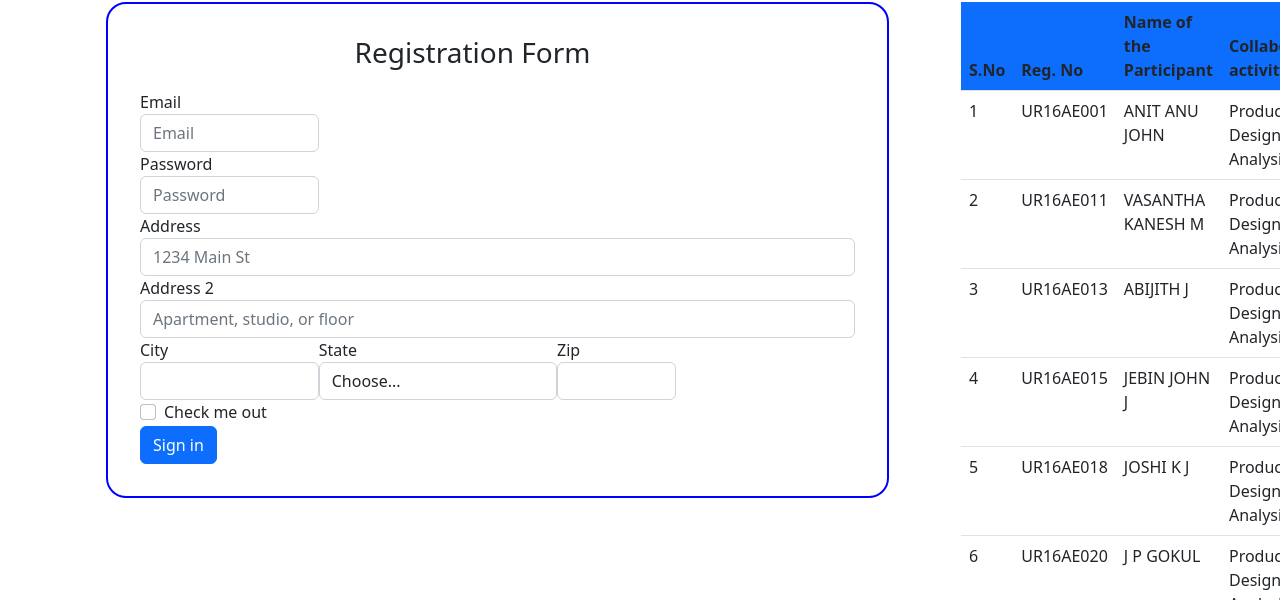
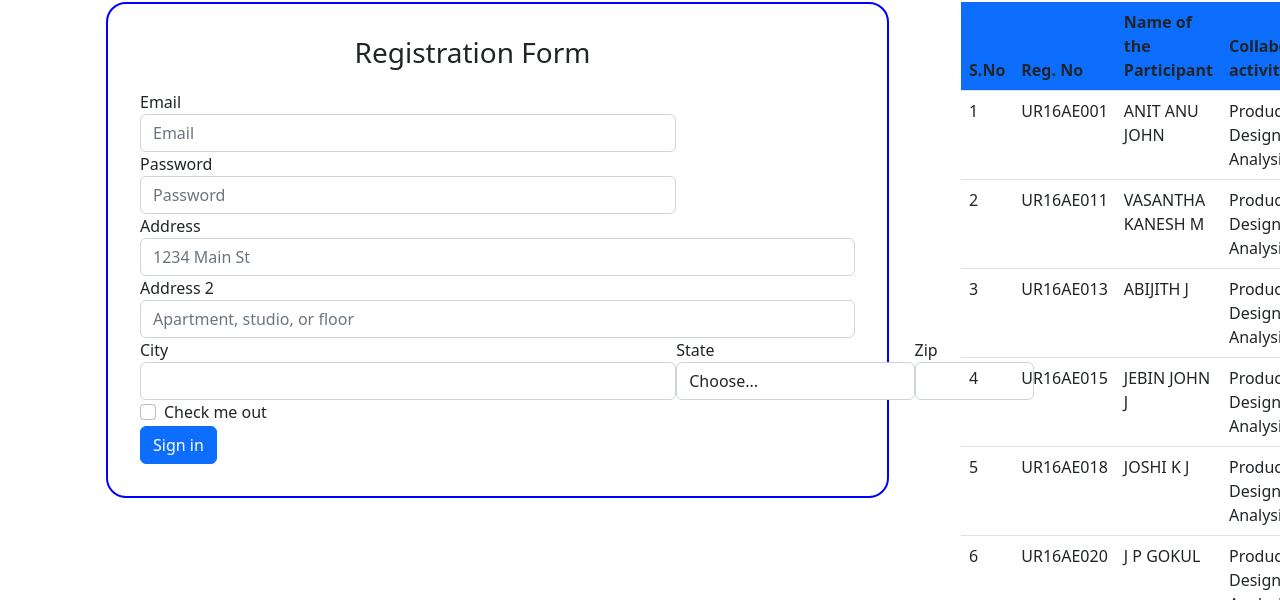
Before and after one commit to swaroopNKS/Exp4, a plain HTML site: page web_exp4/index.html in a window 1280 px wide. Shown: the part 522-1122 px from the top of the page. Drawn offline with nearby package versions, Linux system fonts and the light colour scheme.

Commit message:
Update index.html

```diff
--- a/web_exp4/index.html
+++ b/web_exp4/index.html
@@ -96,11 +96,11 @@
                     <form class="reg-form">
                         <h3>Registration Form</h3>
                         <div class="form-row">
-                            <div class="form-group col-md-3">
+                            <div class="form-group col-md-9">
                                 <label for="inputEmail4">Email</label>
                                 <input type="email" class="form-control" id="inputEmail4" placeholder="Email">
                             </div>
-                            <div class="form-group col-md-3">
+                            <div class="form-group col-md-9">
                                 <label for="inputPassword4">Password</label>
                                 <input type="password" class="form-control" id="inputPassword4" placeholder="Password">
                             </div>
@@ -115,7 +115,7 @@
                                 placeholder="Apartment, studio, or floor">
                         </div>
                         <div class="form-row d-flex">
-                            <div class="form-group col-md-3">
+                            <div class="form-group col-md-9">
                                 <label for="inputCity">City</label>
                                 <input type="text" class="form-control" id="inputCity">
                             </div>
```
